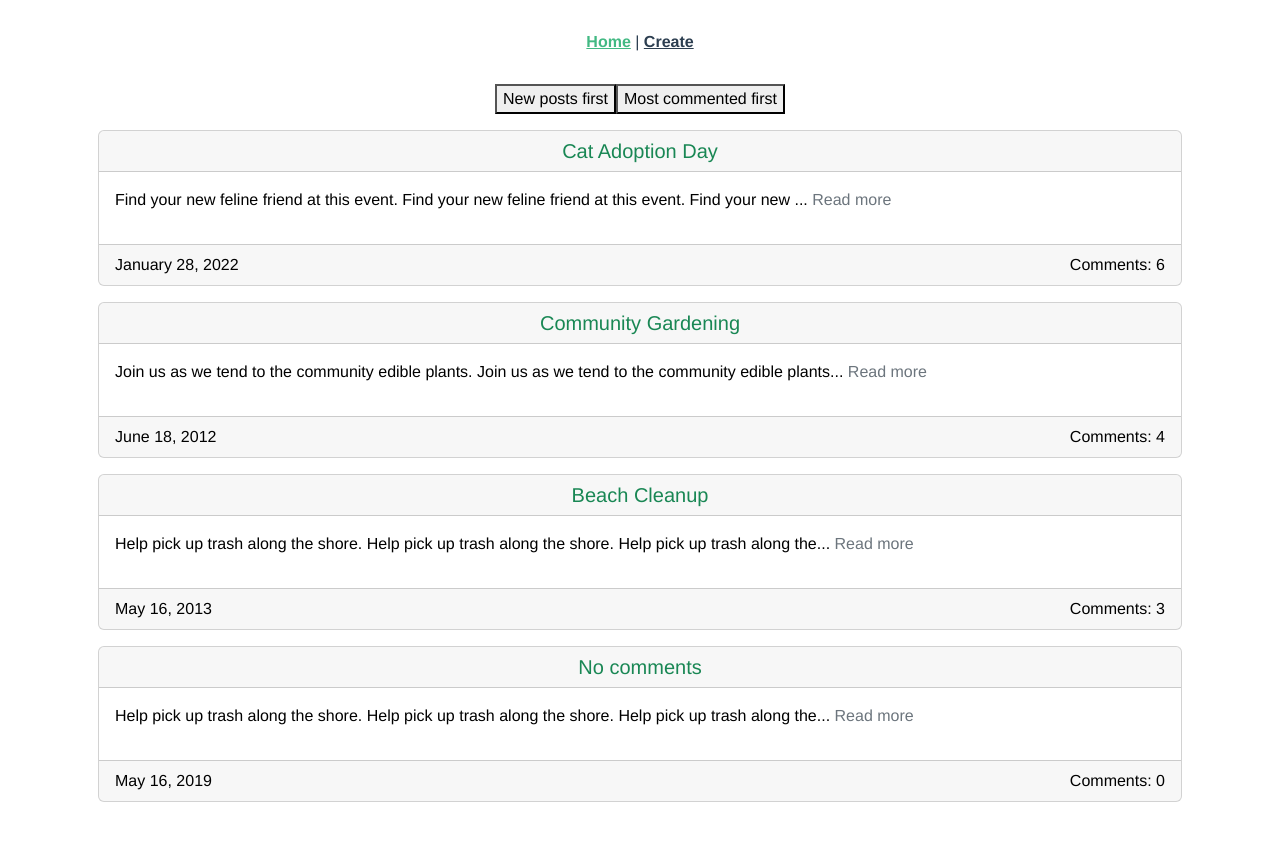
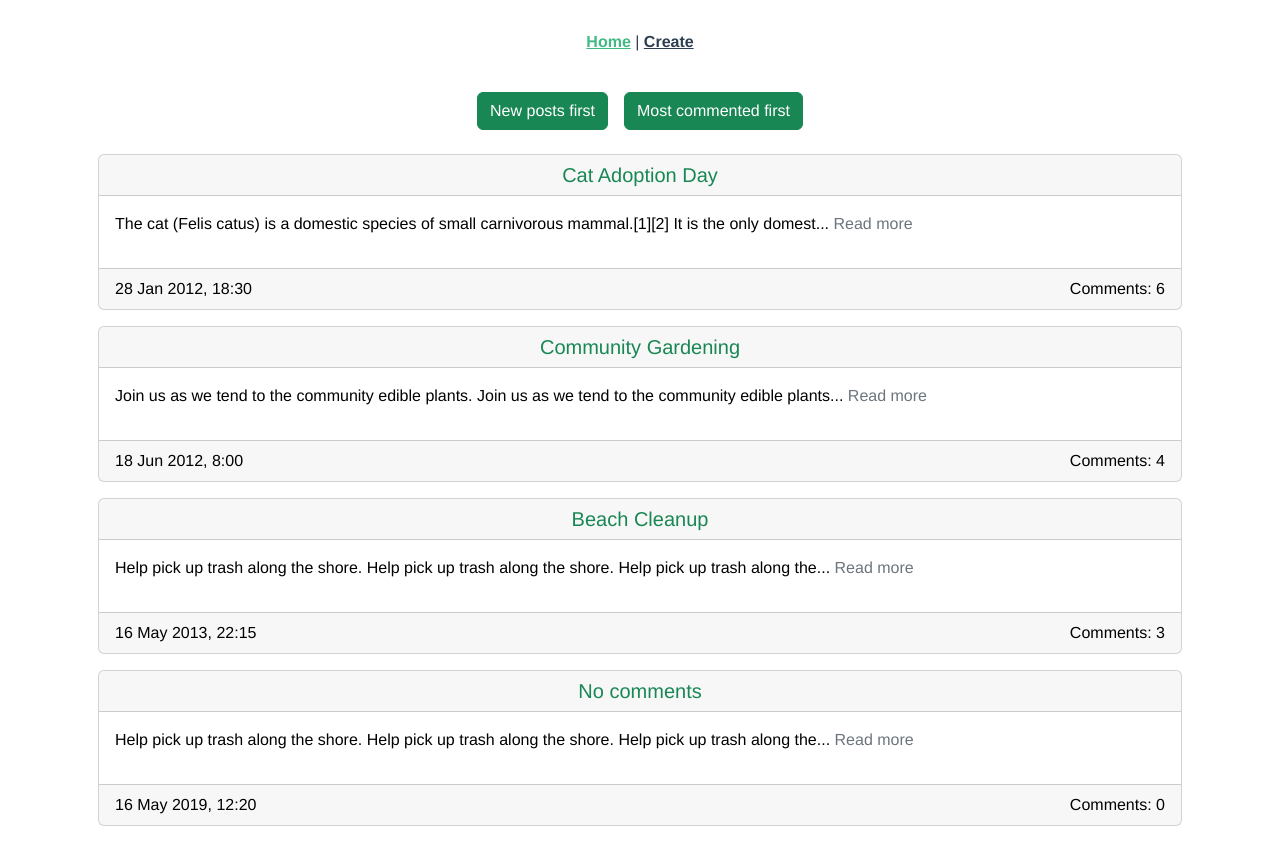
Before and after one commit to Viktoriia-Piskova/vue-post-and-comments, a Vue app: page / in a window 1280 px wide. Before the commit the page ends 818 px from the top, so only its background shows below. Built offline with nearby package versions, Linux system fonts and the light colour scheme.

Commit message:
Date format and 404 pages

```diff
--- a/src/components/CommentCard.vue
+++ b/src/components/CommentCard.vue
@@ -1,6 +1,8 @@
 <template>
   <div class="card m-2 p-2">
-    <div class="d-flex justify-content-between">
+    <div
+      class="d-flex justify-content-between align-content-center text-secondary small"
+    >
       <p>{{ comment.author }}</p>
       <p>{{ comment.date }}</p>
     </div>
--- a/src/components/CommentsList.vue
+++ b/src/components/CommentsList.vue
@@ -30,7 +30,7 @@
           name="content"
         />
       </div>
-      <button type="submit">Send</button>
+      <button class="btn btn-primary" type="submit">Send</button>
     </form>
   </div>
 </template>
@@ -57,14 +57,19 @@ export default {
     addComment() {
       const newComment = {
         ...this.commentTemplate,
-        date: new Date(),
+        date: new Date().toLocaleDateString("en-GB", {
+          day: "numeric",
+          month: "short",
+          year: "numeric",
+          hour: "numeric",
+          minute: "2-digit",
+        }),
         id: Math.random().toString(16).slice(2),
       };
       this.$store.dispatch("addComment", {
         postId: this.id,
         comment: newComment,
       });
-      console.log(newComment);
     },
   },
 };
--- a/src/components/PostPreview.vue
+++ b/src/components/PostPreview.vue
@@ -9,7 +9,7 @@
         {{ preview }} <span class="text-end text-secondary">Read more</span>
       </p>
       <div class="card-footer d-flex justify-content-between">
-        <div>{{ post.date }}</div>
+        <div>{{ formatedDate }}</div>
         <div>Comments: {{ commentsCount }}</div>
       </div>
     </div>
@@ -34,6 +34,15 @@ export default {
     commentsCount() {
       return this.post.comments.length;
     },
+    formatedDate() {
+      return new Date(this.post.date).toLocaleDateString("en-GB", {
+        day: "numeric",
+        month: "short",
+        year: "numeric",
+        hour: "numeric",
+        minute: "2-digit",
+      });
+    },
   },
 };
 </script>
@@ -46,7 +55,7 @@ export default {
 
 .card:hover {
   background-color: #ffffff;
-  border: 2px solid rgb(27, 26, 26);
+  border: 2px solid #42b983;
   cursor: pointer;
 }
 ul {
--- a/src/defaultPosts.json
+++ b/src/defaultPosts.json
@@ -3,14 +3,14 @@
       {
         "id": "a5689a69efba5",
         "title": "Cat Adoption Day",
-        "description": "Find your new feline friend at this event. Find your new feline friend at this event. Find your new feline friend at this event. Find your new feline friend at this event. Find your new feline friend at this event.",
-        "date": "January 28, 2022",
+        "description": "The cat (Felis catus) is a domestic species of small carnivorous mammal.[1][2] It is the only domesticated species in the family Felidae and is commonly referred to as the domestic cat or house cat to distinguish it from the wild members of the family.[4] Cats are commonly kept as house pets but can also be farm cats or feral cats; the feral cat ranges freely and avoids human contact.[5] Domestic cats are valued by humans for companionship and their ability to kill rodents. About 60 cat breeds are recognized by various cat registries",
+        "date": "January 28, 2012, 18:30",
         "comments": [
             {
               "id": "c1123",
               "author": "John Doe",
               "content": "Best, like it!",
-              "date": "January 28, 2021"
+              "date": "January 28, 2011"
             },
             {
               "id": "c1457",
@@ -48,7 +48,7 @@
         "id": "a5689a69efba6",
         "title": "Community Gardening",
         "description": "Join us as we tend to the community edible plants. Join us as we tend to the community edible plants. Join us as we tend to the community edible plants. Join us as we tend to the community edible plants. Join us as we tend to the community edible plants. ",
-        "date": "June 18, 2012",
+        "date": "June 18, 2012, 08:00",
         "comments": [
             {
               "id": "c2123",
@@ -80,7 +80,7 @@
         "id": "a5689a69efba7",
         "title": "Beach Cleanup",
         "description": "Help pick up trash along the shore. Help pick up trash along the shore. Help pick up trash along the shore. Help pick up trash along the shore. Help pick up trash along the shore.",
-        "date": "May 16, 2013",
+        "date": "May 16, 2013, 22:15",
         "comments": [
             {
               "id": "c3123",
@@ -107,7 +107,7 @@
         "id": "a5689a69efba8",
         "title": "No comments",
         "description": "Help pick up trash along the shore. Help pick up trash along the shore. Help pick up trash along the shore. Help pick up trash along the shore. Help pick up trash along the shore.",
-        "date": "May 16, 2019",
+        "date": "May 16, 2019, 12:20:45",
         "comments": []
       }
     ]
--- a/src/router/index.js
+++ b/src/router/index.js
@@ -2,6 +2,7 @@ import { createRouter, createWebHistory } from "vue-router";
 import CreatePost from "../views/CreatePost.vue";
 import PostDetails from "../views/PostDetails.vue";
 import PostsList from "../views/PostsList.vue";
+import NotFound from "../views/NotFound.vue";
 
 const routes = [
   {
@@ -20,6 +21,11 @@ const routes = [
     props: true,
     component: PostDetails,
   },
+  {
+    path: "/:catchAll(.*)",
+    name: "NotFound",
+    component: NotFound,
+  },
 ];
 
 const router = createRouter({
--- a/src/views/CreatePost.vue
+++ b/src/views/CreatePost.vue
@@ -24,8 +24,8 @@
         ></textarea>
       </div>
       <div class="container">
-        <button type="submit" class="btn btn-success">Create</button>
-        <button type="button" class="btn btn-danger">Cancel</button>
+        <button type="submit" class="btn btn-success m-2">Create</button>
+        <button type="button" class="btn btn-danger m-2">Cancel</button>
       </div>
     </form>
   </div>
@@ -46,7 +46,13 @@ export default {
     createPost() {
       const newPost = {
         ...this.postTemplate,
-        date: new Date(),
+        date: new Date().toLocaleDateString("en-GB", {
+          day: "numeric",
+          month: "short",
+          year: "numeric",
+          hour: "numeric",
+          minute: "2-digit",
+        }),
         id: Math.random().toString(16).slice(2),
         comments: [],
       };
--- /dev/null
+++ b/src/views/NotFound.vue
@@ -0,0 +1,7 @@
+<template>
+  <h1>Oops!</h1>
+  <h3>The page you're looking for is not here.</h3>
+  <router-link :to="{ name: 'home' }" class="btn btn-success"
+    >Back to the home page</router-link
+  >
+</template>
--- a/src/views/PostDetails.vue
+++ b/src/views/PostDetails.vue
@@ -1,29 +1,35 @@
 <template>
   <div class="home">
-    <PostLayout :post="post" />
-    <CommentsList v-if="comments" :comments="comments" :id="id" />
+    <NotFound v-if="post == false" />
+    <PostLayout v-if="post" :post="post" />
+    <h4 v-if="comments == false && post">No comments yet</h4>
+    <CommentsList v-if="post" :comments="comments" :id="id" />
   </div>
 </template>
 
 <script>
 import PostLayout from "@/components/PostLayout.vue";
 import CommentsList from "@/components/CommentsList.vue";
+import NotFound from "@/views/NotFound.vue";
 
 export default {
   name: "PostDetails",
   components: {
     PostLayout,
     CommentsList,
+    NotFound,
   },
   props: ["id"],
   computed: {
     post() {
-      return this.$store.state.currentPosts.find(
-        (post) => post.id === this.$route.params.id
+      return (
+        this.$store.state.currentPosts.find(
+          (post) => post.id === this.$route.params.id
+        ) || false
       );
     },
     comments() {
-      return this.post.comments;
+      return this.post.comments || false;
     },
   },
 };
--- a/src/views/PostsList.vue
+++ b/src/views/PostsList.vue
@@ -1,7 +1,11 @@
 <template>
   <div class="home">
-    <button @click="showLatestFirst">New posts first</button>
-    <button @click="showMostCommented">Most commented first</button>
+    <button @click="showLatestFirst" class="btn btn-success m-2">
+      New posts first
+    </button>
+    <button @click="showMostCommented" class="btn btn-success m-2">
+      Most commented first
+    </button>
     <PostPreview v-for="post in posts" :key="post.id" :post="post" />
   </div>
 </template>
```
